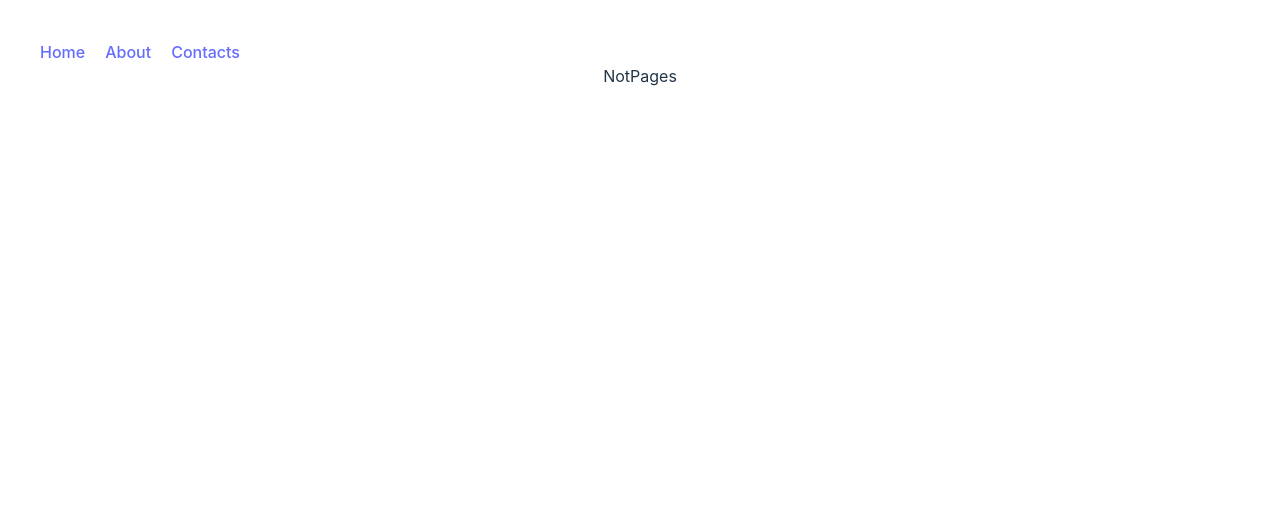
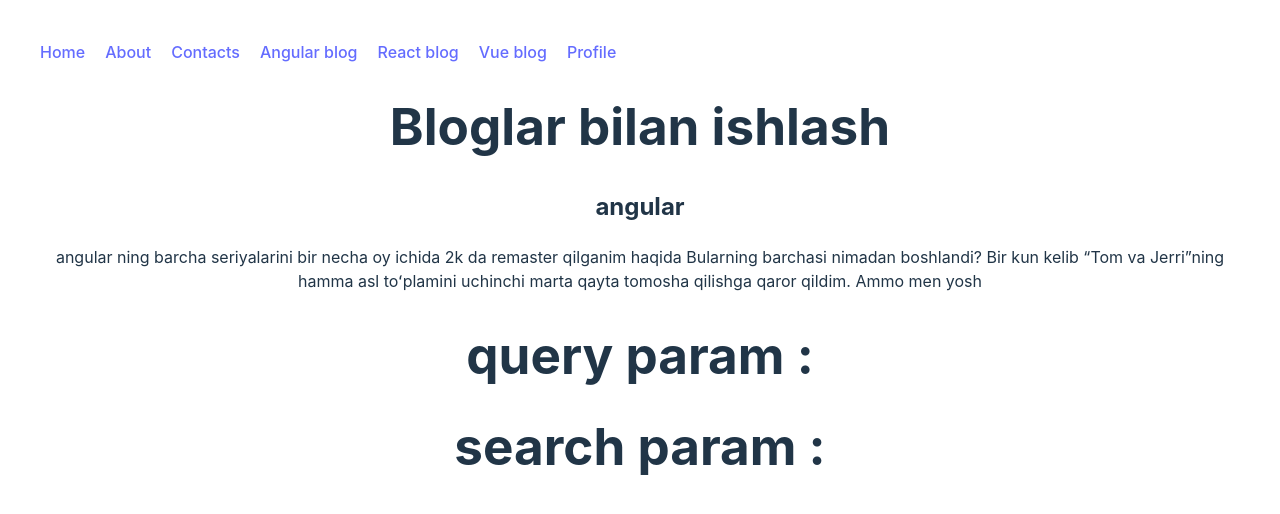
Before and after one commit to Hojiakbardevs/mohirdev, a React (Vite) app in the folder week8/: page /blog/angular in a window 1280 px wide. Shown: the top 514 px of the page. Built offline with nearby package versions, Linux system fonts and the light colour scheme.

Commit message:
nested router bilan ishlashni o'rgandik Outlet bilan birgalikda

```diff
--- a/week8/src/App.tsx
+++ b/week8/src/App.tsx
@@ -6,6 +6,8 @@ import About from './Pages/About'
 import NotPages from './Pages/NotPages'
 import Contacts from './Pages/Contacts'
 import RootLayout from './components/RootLayout'
+import Blog from './blog/Blog'
+import Profile from './profile/Profile'
 function App() {
   return (
     <BrowserRouter>
@@ -15,6 +17,13 @@ function App() {
         <Route path="about" element={<About />} />
         <Route path="contacts" element={<Contacts />} />
         <Route path="*" element={<NotPages />} />
+        <Route path="blog/:slag" element={<Blog />} />
+        <Route path="profile" element={<Profile />}>
+          <Route index element={<h1>Please select options</h1>} />
+          <Route path='details' element={<h1>Details</h1>} />
+          <Route path='posts' element={<h1>Posts</h1>} />
+        </Route>
+
       </Route>
     </Routes>
     </BrowserRouter>
--- /dev/null
+++ b/week8/src/blog/Blog.tsx
@@ -0,0 +1,26 @@
+
+import "./../index.css"
+import { useLocation, useParams } from 'react-router-dom'
+
+const Blog = () => {
+    const slag = useParams()
+    const location = useLocation()
+    const newLocation = new URLSearchParams(location.search)
+    const filter = newLocation.get("filter")
+    const search = newLocation.get("search")
+  return (
+    <div>
+        <h1>Bloglar bilan ishlash</h1>
+        <h2>{slag.slag}</h2>
+        <p> {slag.slag} ning barcha seriyalarini bir necha oy ichida 2k da remaster qilganim haqida
+Bularning barchasi nimadan boshlandi? Bir kun kelib “Tom va Jerri”ning hamma asl toʻplamini uchinchi marta qayta tomosha qilishga qaror qildim. Ammo men yosh</p>
+
+   <h1> query param : {filter}</h1>
+    <h1> search param : {search}</h1>
+
+    </div>
+
+  )
+}
+
+export default Blog
--- a/week8/src/components/Navbar.tsx
+++ b/week8/src/components/Navbar.tsx
@@ -8,6 +8,10 @@ const Navbar = () => {
         <Link to="/">Home</Link>
         <Link to="/about">About</Link>
         <Link to="/contacts">Contacts</Link>
+        <Link to="/blog/angular">Angular blog</Link>
+        <Link to="/blog/react">React blog</Link>
+        <Link to="/blog/vue">Vue blog</Link>
+        <Link to="/profile">Profile</Link>
     </nav>
   )
 }
--- /dev/null
+++ b/week8/src/profile/Profile.tsx
@@ -0,0 +1,17 @@
+import "./../index.css"
+import { Link, Outlet } from "react-router-dom"
+
+const Profile = () => {
+  return (
+    <div>
+        <h1>Abdulhakimov Hojiakbar </h1>
+        <ul>
+            <li><Link to="details">Details</Link></li>
+            <li><Link to="posts">Posts</Link></li>
+        </ul>
+        <Outlet />
+    </div>
+  )
+}
+
+export default Profile
```
Also changed, not shown: week8/src/index.css (line endings or trailing spaces).
